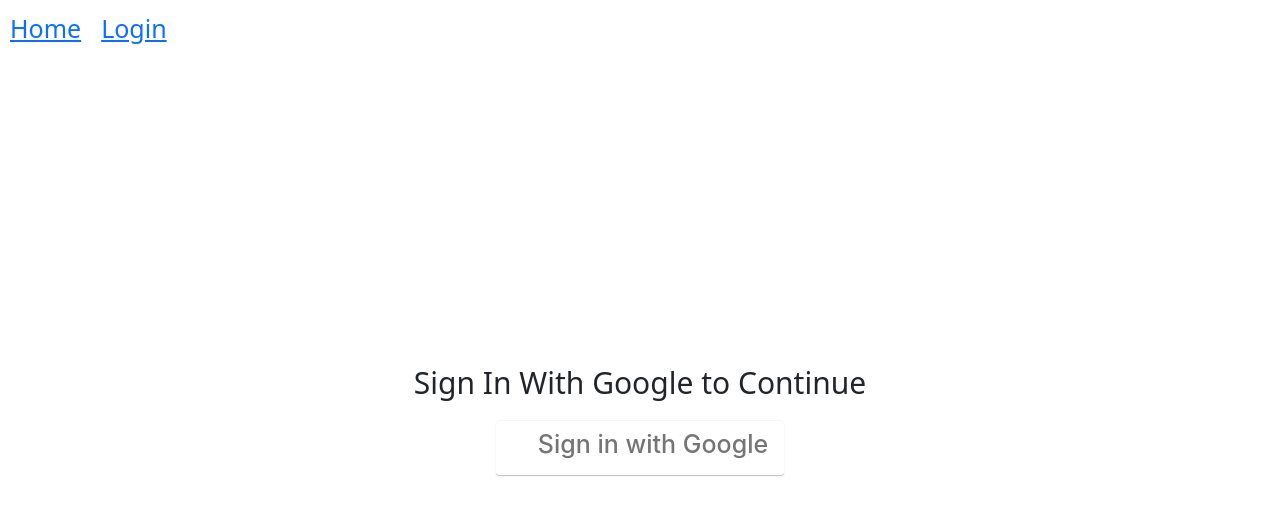
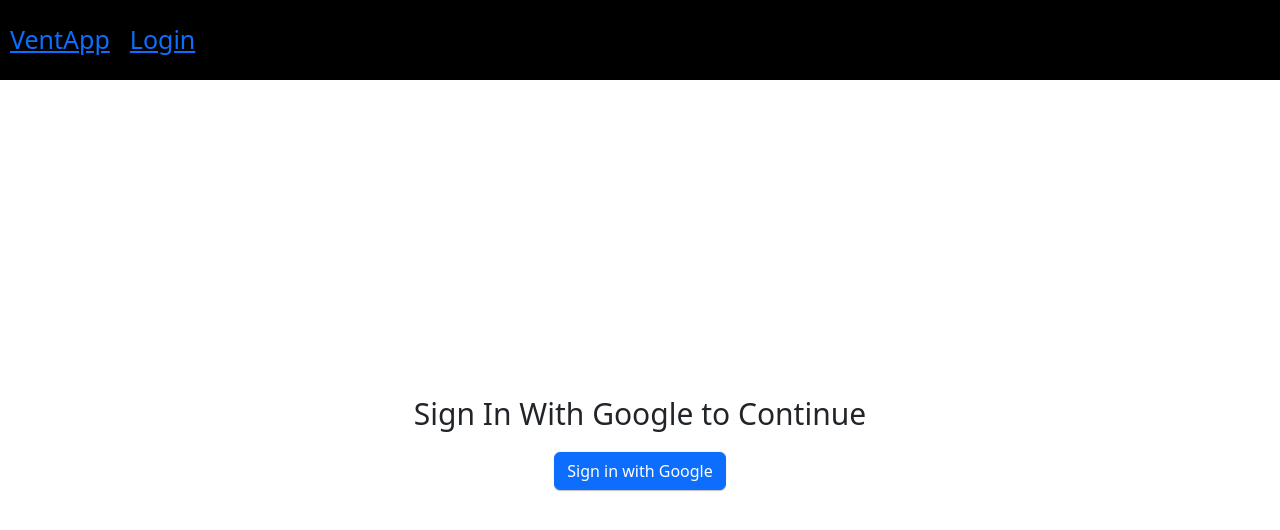
Before and after one commit to TobiShina/epl-blog, a React (Create React App) app: page /login in a window 1280 px wide. Shown: the top 530 px of the page. Built offline with nearby package versions, Linux system fonts and the light colour scheme.

Commit message:
we added more

```diff
--- a/src/App.js
+++ b/src/App.js
@@ -1,14 +1,14 @@
 import React from "react";
 import "./App.css";
 import { BrowserRouter as Router, Routes, Route, Link } from "react-router-dom";
-import Home from ".//Home";
+import Home from "./Home";
 import Login from "./Login";
 import CreatePost from "./CreatePost";
 import { useState } from "react";
 import { signOut } from "firebase/auth";
 import { auth } from "./firebase";
 import Helmet from "./Helmet";
-import { Nav, Button } from "react-bootstrap";
+import { Nav, Button, Navbar } from "react-bootstrap";
 import "bootstrap/dist/css/bootstrap.min.css";
 
 function App() {
@@ -25,7 +25,8 @@
     <Router>
       <Helmet />
       <Nav>
-        <Link to="/">Home</Link>
+        <Navbar>
+          <Link to="/">VentApp</Link>
 
           {!isAuth ? (
             <Link to="/login">Login</Link>
@@ -35,9 +36,10 @@
               <Button onClick={signUserOut}>Log Out</Button>
             </>
           )}
+        </Navbar>
       </Nav>
       <Routes>
-        <Route path="/" element={<Home isAuth={isAuth} auth={auth} />} />
+        <Route path="/" element={<Home isAuth={isAuth} />} />
         <Route path="/createpost" element={<CreatePost isAuth={isAuth} />} />
         <Route path="/login" element={<Login setIsAuth={setIsAuth} />} />
       </Routes>
--- a/src/CreatePost.js
+++ b/src/CreatePost.js
@@ -16,7 +16,7 @@
       postText,
       author: { name: auth.currentUser.displayName, id: auth.currentUser.uid },
     });
-    navigate("/");
+    window.location.pathname = "/";
   };
 
   useEffect(() => {
--- a/src/Home.js
+++ b/src/Home.js
@@ -1,9 +1,9 @@
 import React, { useState, useEffect } from "react";
 import { getDocs, collection, deleteDoc, doc } from "firebase/firestore";
-import { db } from "./firebase";
+import { db, auth } from "./firebase";
 import { Container, Button } from "react-bootstrap";
 
-export default function Home({ isAuth, auth }) {
+export default function Home({ isAuth }) {
   const [postLists, setPostLists] = useState([]);
   const postsCollectionRef = collection(db, "posts");
 
--- a/src/Login.js
+++ b/src/Login.js
@@ -2,6 +2,7 @@
 import { auth, provider } from "./firebase";
 import { signInWithPopup } from "firebase/auth";
 import { useNavigate } from "react-router-dom";
+import { Button } from "react-bootstrap";
 
 export default function Login({ setIsAuth }) {
   let navigate = useNavigate();
@@ -9,15 +10,16 @@
     signInWithPopup(auth, provider).then((result) => {
       localStorage.setItem("isAuth", true);
       setIsAuth(true);
+
       navigate("/");
     });
   };
   return (
     <div className="loginPage">
       <p>Sign In With Google to Continue</p>
-      <button className="login-with-google-btn" onClick={signInWithGoogle}>
+      <Button className="login-with-google-btn" onClick={signInWithGoogle}>
         Sign in with Google
-      </button>
+      </Button>
     </div>
   );
 }
```
Lines whose indentation alone changed are shown as unchanged.
